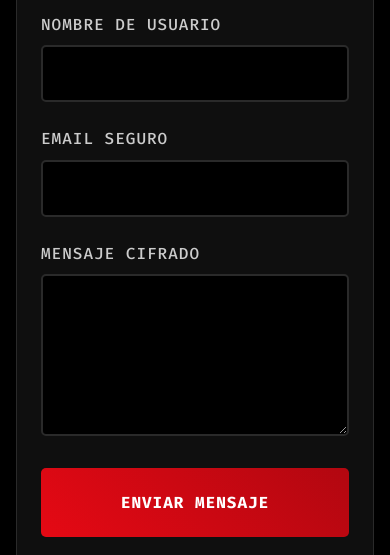
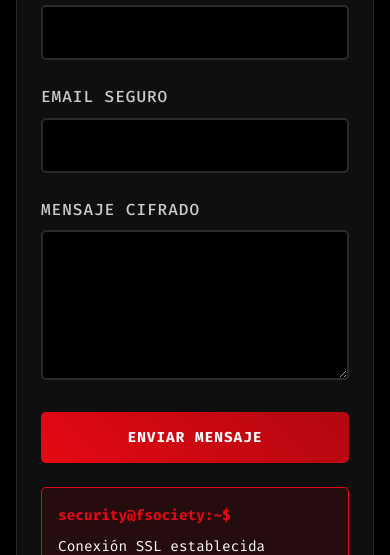
Before and after one commit to nobodyh-ctrl/mr-robot-basico, a plain HTML site: page contacto.html in a window 390 px wide. Shown: the part 1166-1721 px from the top of the page. Drawn offline with nearby package versions, Linux system fonts and the light colour scheme; no server answers.

Commit message:
Segundo Fix de vista movil en la pagina de Contacto

```diff
--- a/css/contacto.css
+++ b/css/contacto.css
@@ -188,13 +188,23 @@
 
 /* Responsive Design */
 @media (max-width: 768px) {
+  .contact-section {
+    padding: var(--spacing-md) 0;
+  }
+
   .contact-grid {
     grid-template-columns: 1fr;
     gap: var(--spacing-lg);
   }
 
+  .contact-map-section {
+    padding: var(--spacing-sm);
+    overflow: hidden;
+  }
+
   .form-container {
     padding: var(--spacing-md);
+    overflow: hidden;
   }
 
   .coordinate-display {
@@ -204,6 +214,7 @@
 
   .hacker-map {
     height: 300px;
+    max-width: 100%;
   }
 
   .map-header h3 {
@@ -214,4 +225,15 @@
   .form-container h2 {
     font-size: 1.5rem;
   }
+
+  .form-group input,
+  .form-group textarea {
+    font-size: 0.9rem;
+    max-width: 100%;
+  }
+
+  .submit-btn {
+    font-size: 0.9rem;
+    padding: var(--spacing-sm);
+  }
 }
```
